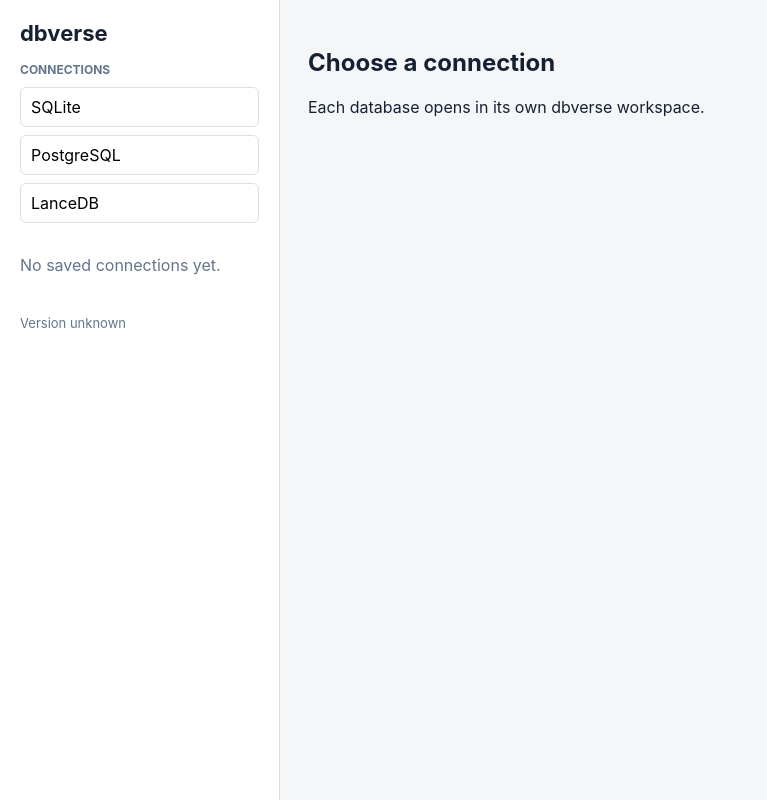
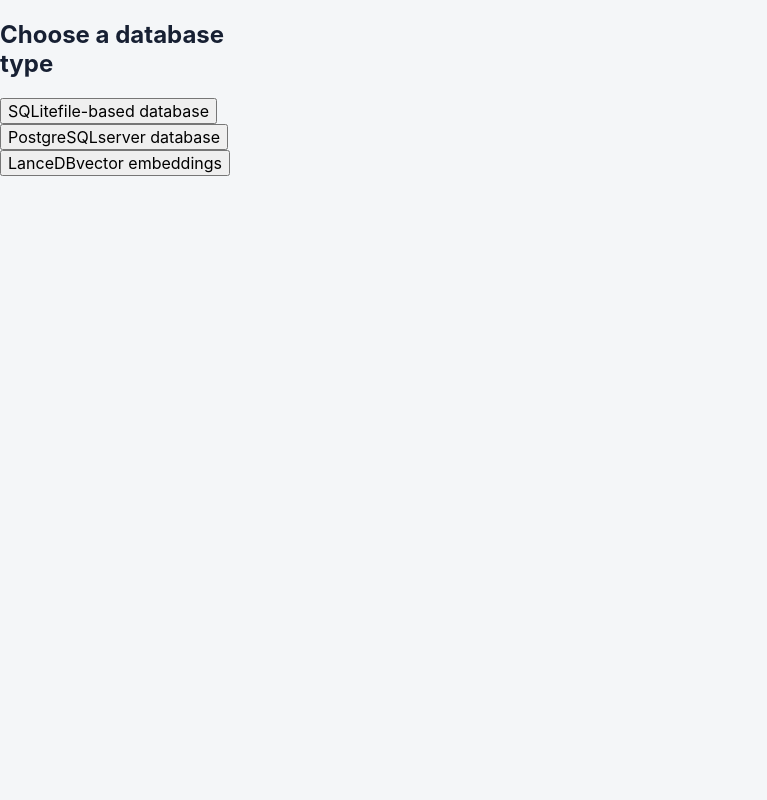
Before and after one commit to sirius-zuo/dbverse, a React (Vite) app: page / in a window 1280 px wide. Shown: the whole page, without its empty margins (0-767 px from the left). Built offline with nearby package versions, Linux system fonts and the light colour scheme.

Commit message:
feat: rewrite App with db-type picker, sidebar, and tabs

```diff
--- a/src/App.tsx
+++ b/src/App.tsx
@@ -1,55 +1,181 @@
 import { useEffect, useState } from "react";
 import { appVersion } from "./api/tauri";
-import { listConnections } from "./api/profiles";
-import type { ConnectionProfile, DatabaseKind } from "./api/types";
-import { ConnectionManager } from "./components/ConnectionManager";
-import { WorkspaceRouter } from "./components/WorkspaceRouter";
+import { listConnections, saveConnection, deleteConnection } from "./api/profiles";
+import type { ConnectionProfile, DatabaseKind, Tab } from "./api/types";
+import { DbTypePicker } from "./components/DbTypePicker";
+import { Sidebar } from "./components/Sidebar";
+import { WorkspaceArea } from "./components/WorkspaceArea";
 
 export function App() {
   const [version, setVersion] = useState<string>("loading");
-  const [profiles, setProfiles] = useState<ConnectionProfile[]>([]);
-  const [selectedProfile, setSelectedProfile] = useState<ConnectionProfile | null>(null);
+  const [savedProfiles, setSavedProfiles] = useState<ConnectionProfile[]>([]);
+  const [activeDbKind, setActiveDbKind] = useState<DatabaseKind | null>(null);
+  const [tabs, setTabs] = useState<Tab[]>([]);
+  const [activeTabId, setActiveTabId] = useState<string | null>(null);
+  const [pendingSave, setPendingSave] = useState<{
+    tabId: string;
+    profile: ConnectionProfile;
+  } | null>(null);
 
   useEffect(() => {
     void appVersion().then(setVersion).catch(() => setVersion("unknown"));
-    void listConnections().then(setProfiles).catch(() => setProfiles([]));
+    void listConnections().then(setSavedProfiles).catch(() => setSavedProfiles([]));
   }, []);
 
-  function createDraft(kind: DatabaseKind) {
-    const draft: ConnectionProfile = {
-      id: crypto.randomUUID(),
-      displayName: `New ${kind} connection`,
-      kind,
-      config:
-        kind === "postgresql"
-          ? {
-              kind,
-              host: "localhost",
-              port: 5432,
-              database: "postgres",
-              username: "postgres",
-              sslMode: "prefer",
-            }
-          : { kind, path: "" },
-      secretRefs: [],
-      lastUsedAt: null,
+  const sidebarProfiles = activeDbKind
+    ? savedProfiles.filter((p) => p.kind === activeDbKind)
+    : [];
+
+  const openProfileIds = new Set(
+    tabs.flatMap((t) =>
+      t.type === "workspace" && !t.unsaved ? [t.profile.id] : []
+    )
+  );
+
+  function openTab(tab: Tab) {
+    setTabs((prev) => (prev.some((t) => t.id === tab.id) ? prev : [...prev, tab]));
+    setActiveTabId(tab.id);
+  }
+
+  function closeTab(id: string) {
+    setTabs((prev) => {
+      const idx = prev.findIndex((t) => t.id === id);
+      const next = prev.filter((t) => t.id !== id);
+      setActiveTabId((current) => {
+        if (current !== id) return current;
+        return next[Math.max(0, idx - 1)]?.id ?? null;
+      });
+      return next;
+    });
+  }
+
+  function handleNew() {
+    const kind = activeDbKind ?? "sqlite";
+    const existing = tabs.find(
+      (t) => t.type === "new-connection" && t.kind === kind
+    );
+    if (existing) { setActiveTabId(existing.id); return; }
+    openTab({ id: crypto.randomUUID(), type: "new-connection", kind });
+  }
+
+  function handleOpen(profile: ConnectionProfile) {
+    const existing = tabs.find(
+      (t) => t.type === "workspace" && t.profile.id === profile.id
+    );
+    if (existing) { setActiveTabId(existing.id); return; }
+    openTab({ id: crypto.randomUUID(), type: "workspace", profile, unsaved: false });
+  }
+
+  function handleEdit(profile: ConnectionProfile) {
+    const existing = tabs.find(
+      (t) => t.type === "edit-connection" && t.profile.id === profile.id
+    );
+    if (existing) { setActiveTabId(existing.id); return; }
+    openTab({ id: crypto.randomUUID(), type: "edit-connection", profile });
+  }
+
+  async function handleDelete(profile: ConnectionProfile) {
+    if (
+      !window.confirm(
+        `Delete "${profile.displayName}"? This will close its tab if open.`
+      )
+    )
+      return;
+    const toClose = tabs
+      .filter(
+        (t) =>
+          (t.type === "workspace" || t.type === "edit-connection") &&
+          t.profile.id === profile.id
+      )
+      .map((t) => t.id);
+    const remaining = tabs.filter((t) => !toClose.includes(t.id));
+    setTabs(remaining);
+    if (toClose.includes(activeTabId ?? "")) {
+      setActiveTabId(remaining[0]?.id ?? null);
+    }
+    const updated = await deleteConnection(profile.id).catch(() => savedProfiles);
+    setSavedProfiles(updated);
+  }
+
+  function handleConnectNew(tabId: string, profile: ConnectionProfile) {
+    const workspaceTab: Tab = {
+      id: tabId,
+      type: "workspace",
+      profile,
+      unsaved: true,
     };
-    setSelectedProfile(draft);
+    setTabs((prev) => prev.map((t) => (t.id === tabId ? workspaceTab : t)));
+    setPendingSave({ tabId, profile });
+  }
+
+  async function handleConnectEdit(tabId: string, updatedProfile: ConnectionProfile) {
+    const updated = await saveConnection(updatedProfile).catch(() => savedProfiles);
+    setSavedProfiles(updated);
+    // Close the edit tab and update the matching workspace tab if open
+    setTabs((prev) =>
+      prev
+        .filter((t) => t.id !== tabId)
+        .map((t) =>
+          t.type === "workspace" && t.profile.id === updatedProfile.id
+            ? { ...t, profile: updatedProfile }
+            : t
+        )
+    );
+  }
+
+  async function handleSave(tabId: string, name: string) {
+    const tab = tabs.find((t) => t.id === tabId);
+    if (!tab || tab.type !== "workspace") return;
+    const profileToSave: ConnectionProfile = { ...tab.profile, displayName: name };
+    const updated = await saveConnection(profileToSave).catch(() => savedProfiles);
+    setSavedProfiles(updated);
+    setTabs((prev) =>
+      prev.map((t) =>
+        t.id === tabId && t.type === "workspace"
+          ? { ...t, profile: profileToSave, unsaved: false }
+          : t
+      )
+    );
+    setPendingSave(null);
+  }
+
+  function handleSkipSave(_tabId: string) {
+    setPendingSave(null);
+  }
+
+  if (activeDbKind === null) {
+    return (
+      <main className="app-shell app-shell-picker">
+        <DbTypePicker onSelect={setActiveDbKind} />
+      </main>
+    );
   }
 
   return (
     <main className="app-shell">
-      <aside className="app-sidebar">
-        <h1>dbverse</h1>
-        <ConnectionManager
-          profiles={profiles}
-          selectedProfileId={selectedProfile?.id ?? null}
-          onSelect={setSelectedProfile}
-          onCreate={createDraft}
-        />
-        <p className="app-version">Version {version}</p>
-      </aside>
-      <WorkspaceRouter profile={selectedProfile} />
+      <Sidebar
+        activeKind={activeDbKind}
+        profiles={sidebarProfiles}
+        openProfileIds={openProfileIds}
+        version={version}
+        onKindSelect={setActiveDbKind}
+        onNew={handleNew}
+        onOpen={handleOpen}
+        onEdit={handleEdit}
+        onDelete={handleDelete}
+      />
+      <WorkspaceArea
+        tabs={tabs}
+        activeTabId={activeTabId}
+        pendingSave={pendingSave}
+        onActivate={setActiveTabId}
+        onClose={closeTab}
+        onNew={handleNew}
+        onConnectNew={handleConnectNew}
+        onConnectEdit={handleConnectEdit}
+        onSave={handleSave}
+        onSkipSave={handleSkipSave}
+      />
     </main>
   );
 }
```
Also changed, not shown: 1 other file (tests, documents, lock files or other folders).
